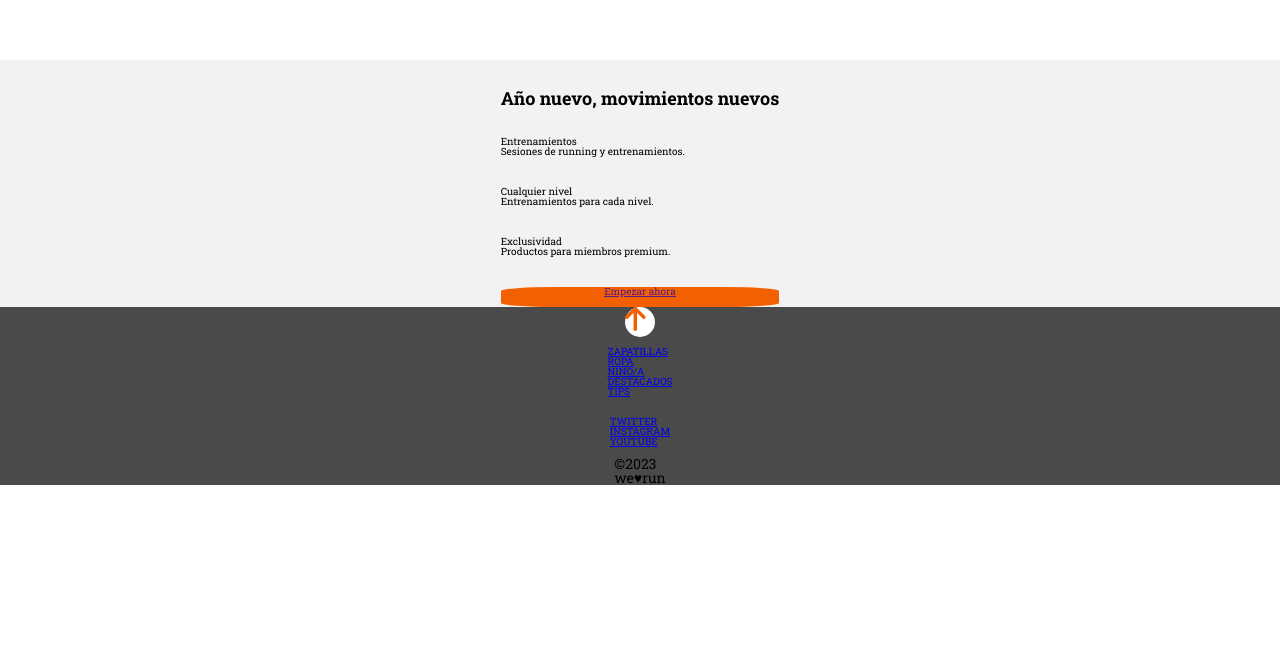
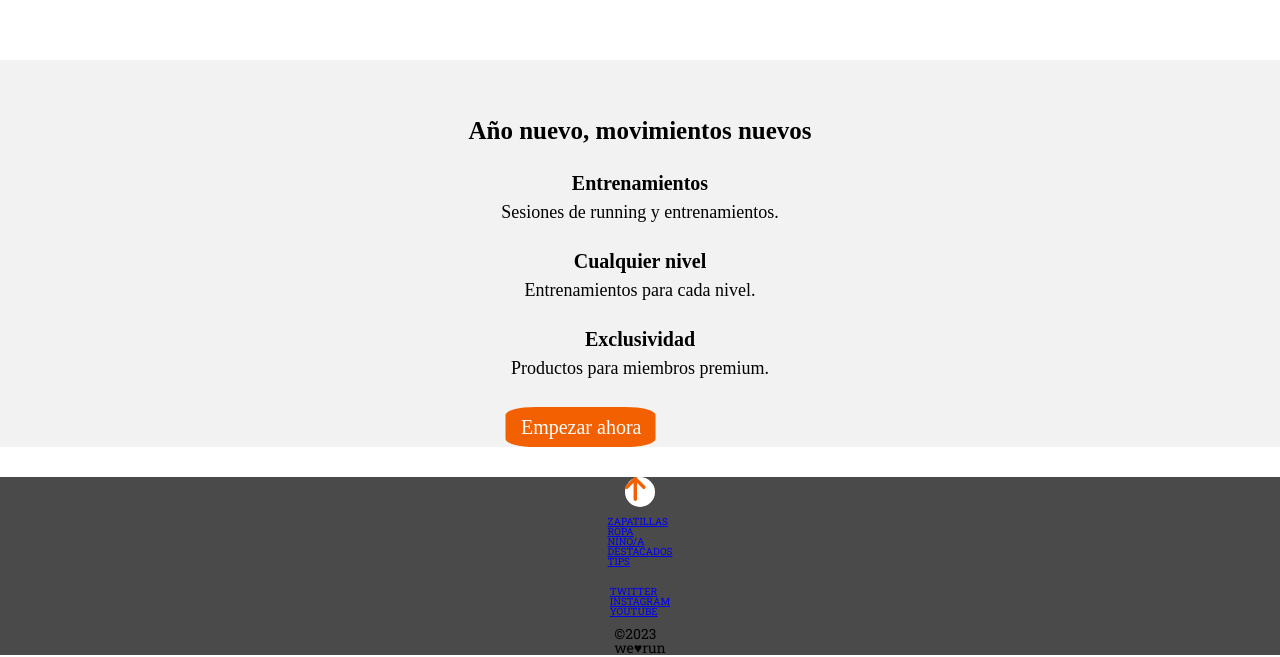
Before and after one commit to Adalab/modulo-1-evaluacion-final-Inmada, a website: page public/index.html in a window 1280 px wide. Shown: the part 1800-2457 px from the top of the page. Before the commit the page ends 2287 px from the top, so only its background shows below. Drawn offline with Linux system fonts and the light colour scheme.

Commit message:
added section3

```diff
--- a/public/index.html
+++ b/public/index.html
@@ -65,24 +65,34 @@
 
         <section class="section3" id="section3">
 
-            <article class="article_section3_title1">
+            <article class="section3_title1">
                 <h2 class="section3_title1">Año nuevo, movimientos nuevos</h2>
             </article>
+
             <article class="article">
                 <h3 class="section3_title2">Entrenamientos</h3>
                 <p class="section3_p">Sesiones de running y entrenamientos.</p>
             </article>
+
             <article class="article">
                 <h3 class="section3_title2">Cualquier nivel</h3>
                 <p class="section3_p">Entrenamientos para cada nivel.</p>
             </article>
+
             <article class="article">
                 <h3 class="section3_title2">Exclusividad</h3>
                 <p class="section3_p">Productos para miembros premium.</p>
             </article>
+
+            <article class="article">
+
             <div class="empezar_ahora" >
-               <a href="" class="section3_button" href="https://adalab.es" target="_blank" alt="Botón para acceder a entrenamientos" title="Accede a entrenamientos">Empezar ahora</a>
+
+                <a href="" class="section3_button" href="https://adalab.es" target="_blank" alt="Botón para acceder a entrenamientos" title="Accede a entrenamientos">Empezar ahora</a>
+
             </div>
+
+            </article>
         </section>
 
     </main>
--- a/src/scss/layout/_main.scss
+++ b/src/scss/layout/_main.scss
@@ -137,29 +137,55 @@
 .section3 {
     background-color: $color2;
     display: grid;
-    grid-template-rows: 5span;
+
     justify-content: center;
     align-items: center;
+    text-align: center;
     gap: 3rem;
-    padding-left: 1.5rem;
-    padding-right: 1.5rem;
-
-
+    padding-left: 4rem;
+    padding-right: 4rem;
+    margin-bottom: 3rem;
+    font-family: RobotoSlab-bold;
 
 }
 
-.article_section3_title1{
-
-    margin-top: 2.9rem;
-    font-size: 1.8rem;
+.section3_title1{
+/*     grid-area: title;
+ */    margin-top: 2.9rem;
+    font-size: 2.5rem;
     font-weight: bold;
 }
 
+.section3_title2 {
+    font-size: 2rem;
+    font-weight: bold;
+    padding-bottom: 1rem;
+}
+
+.section3_p {
+    font-family: Roboto Roboto-regular;
+    font-size: 1.8rem;
+}
+
 .empezar_ahora {
-
+    /* grid-area: four; */
+    transform: translate(25%);
     border-radius: 20%;
     background-color: $color1;
-    text-align: center;
-    color: white;
-    padding-bottom: 1rem;
+    width: 15rem;
+    height: 4rem;
+    position: relative;
+
 }
+
+.section3_button {
+
+text-decoration-line: none;
+color: white;
+font-family: Roboto-Medium;
+font-size: 2rem;
+position: absolute;
+left: 10%;
+bottom: 25%;
+
+}
```
Also changed, not shown: src/html/partials/main.html (+12 -2 lines), public/assets/css/main.css, 1 other file.
